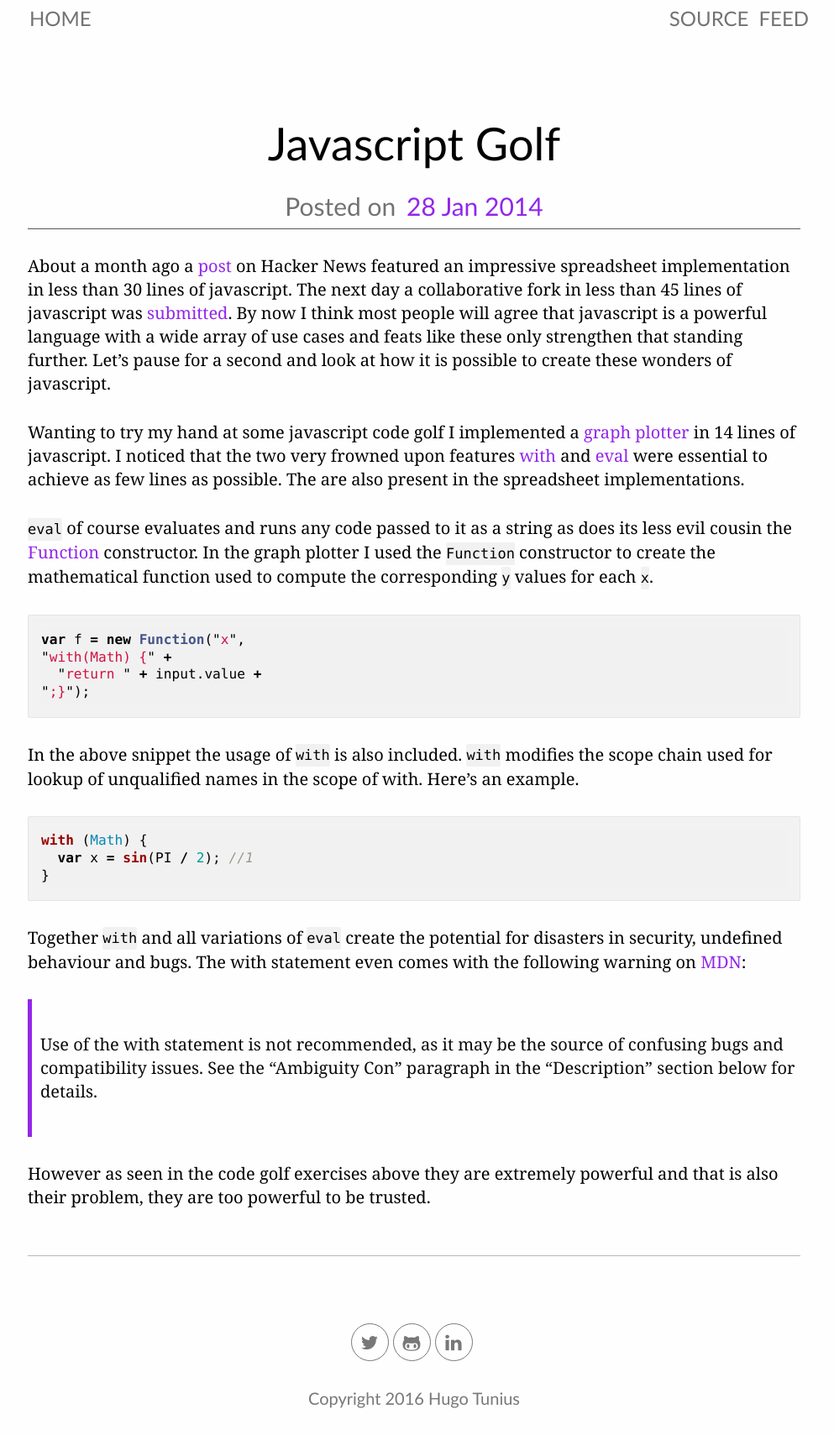
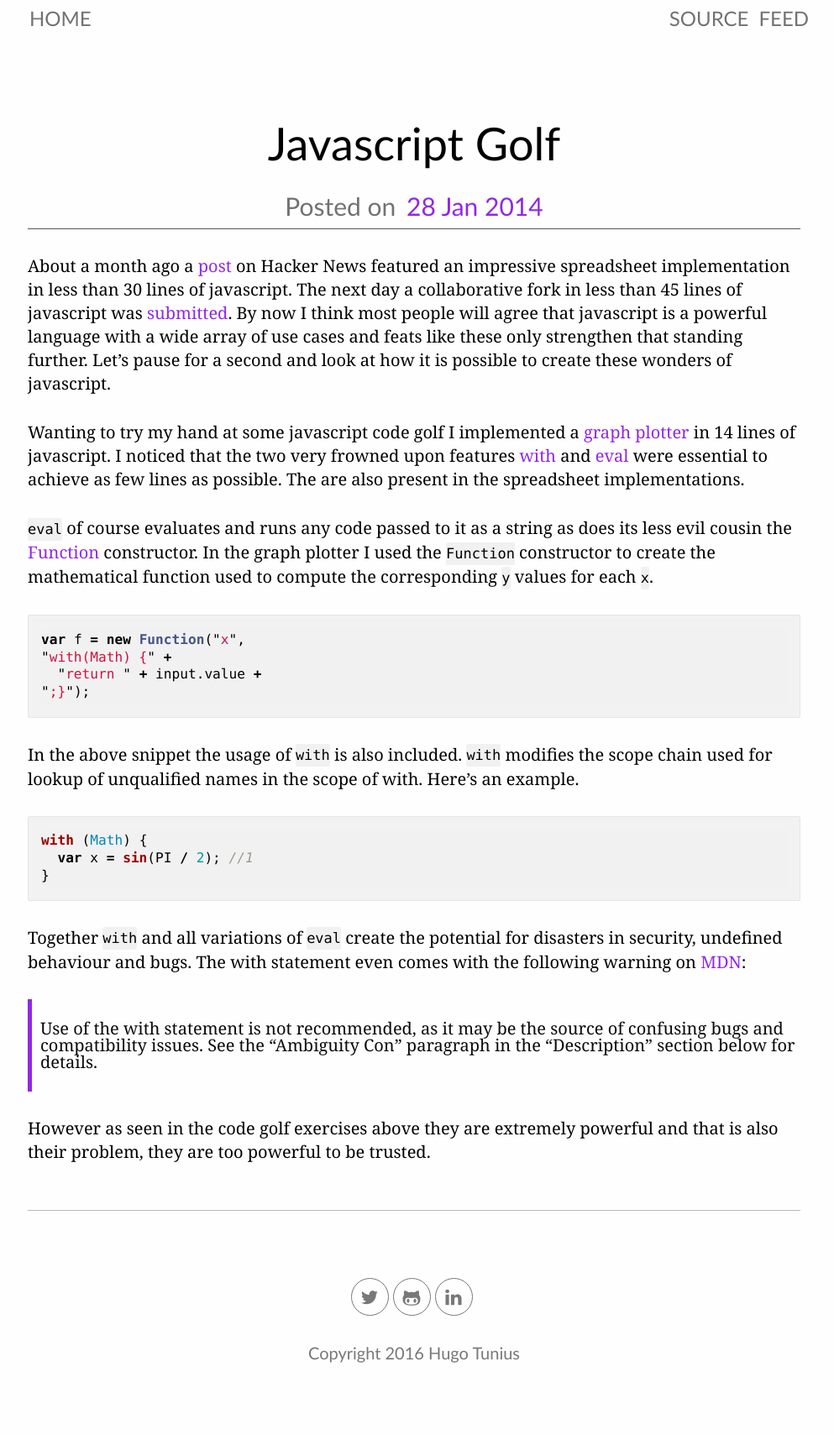
Before and after one commit to k0nserv/hugotunius.se, a Jekyll site: the page built from _posts/2014-01-28-javascript-golf.md, in a window 1280 px wide. Shown: the whole page at 84% size, without its empty margins (147-1140 px from the left). Built offline with Jekyll 4.4.1, drawn with Linux system fonts in a browser that asks for light colours; after the commit the page ends 1655 px from its top, so only the background shows below that.

Commit message:
[screen.sass] Improve blockquotes

```diff
--- a/_sass/screen.sass
+++ b/_sass/screen.sass
@@ -127,10 +127,14 @@ strong
 
 blockquote
   padding-left: 10px
-  padding-top: 10px
-  padding-bottom: 10px
+  padding-top: 5px
+  padding-bottom: 5px
   border-left: 5px solid $highlight_color
   color: $text_color
+
+  p
+    margin: 1em 0
+    line-height: 1em
 
 a
   color: $highlight_color
```
